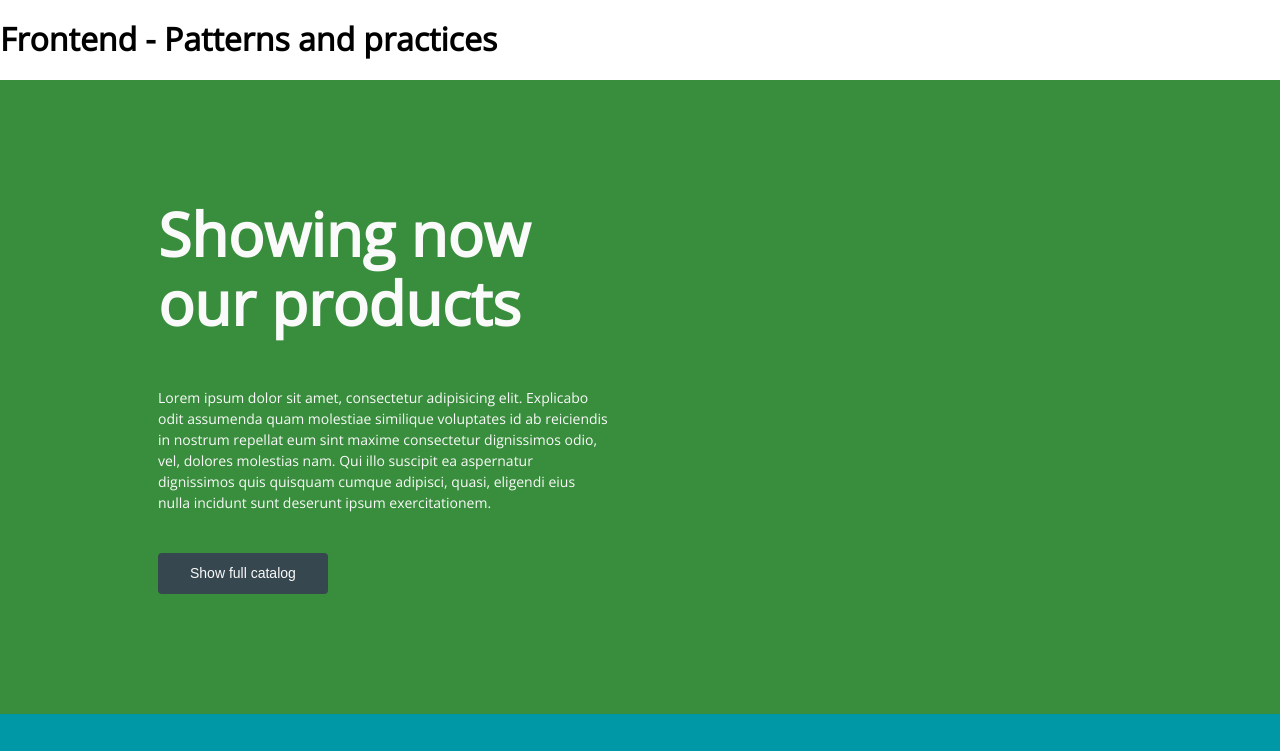
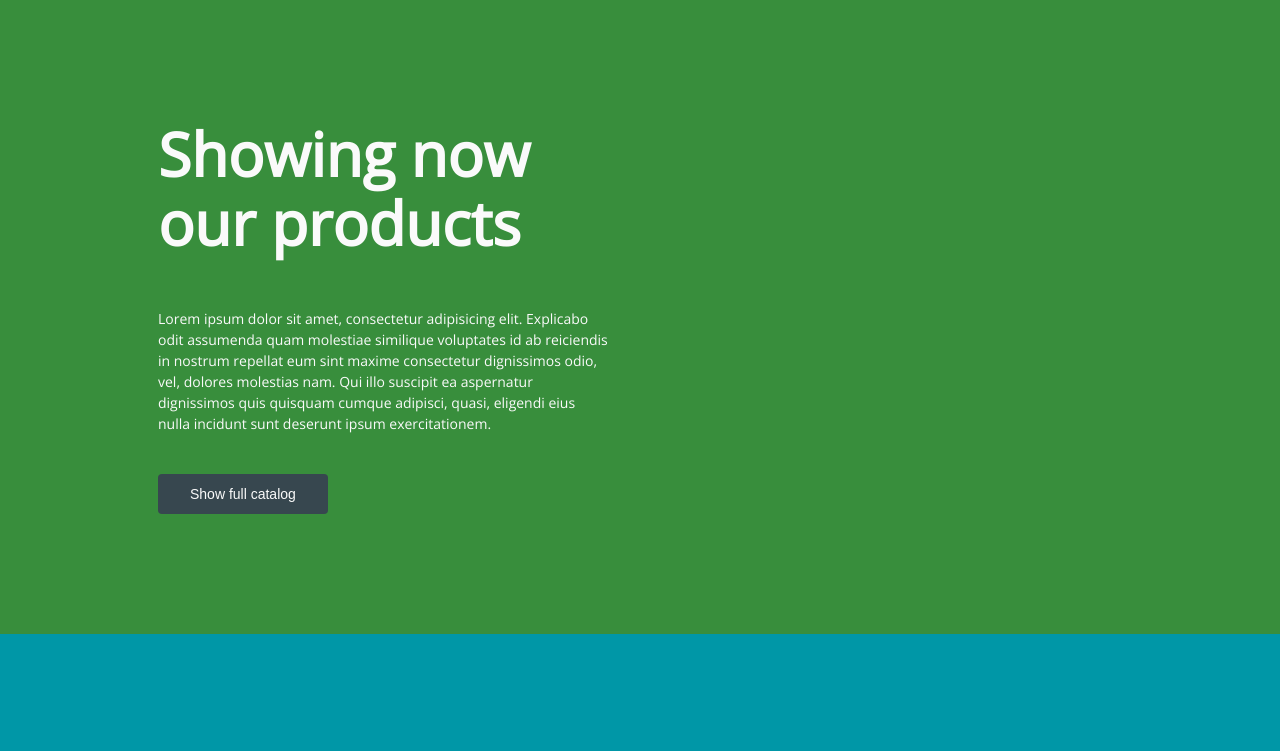
Before and after one commit to Mateoq/frontend-patterns-and-practices, a website built with webpack: page index.html in a window 1280 px wide. Shown: the top 751 px of the page. Built offline with nearby package versions, Linux system fonts and the light colour scheme.

Commit message:
Remove ugly title

```diff
--- a/index.html
+++ b/index.html
@@ -9,8 +9,6 @@
   <link href="https://fonts.googleapis.com/css?family=Open+Sans" rel="stylesheet">
 </head>
 <body>
-
-<h1>Frontend - Patterns and practices</h1>
 
 <!-- Product Showcase -->
 <div class="product-showcase" data-module="productShowcase">
```
